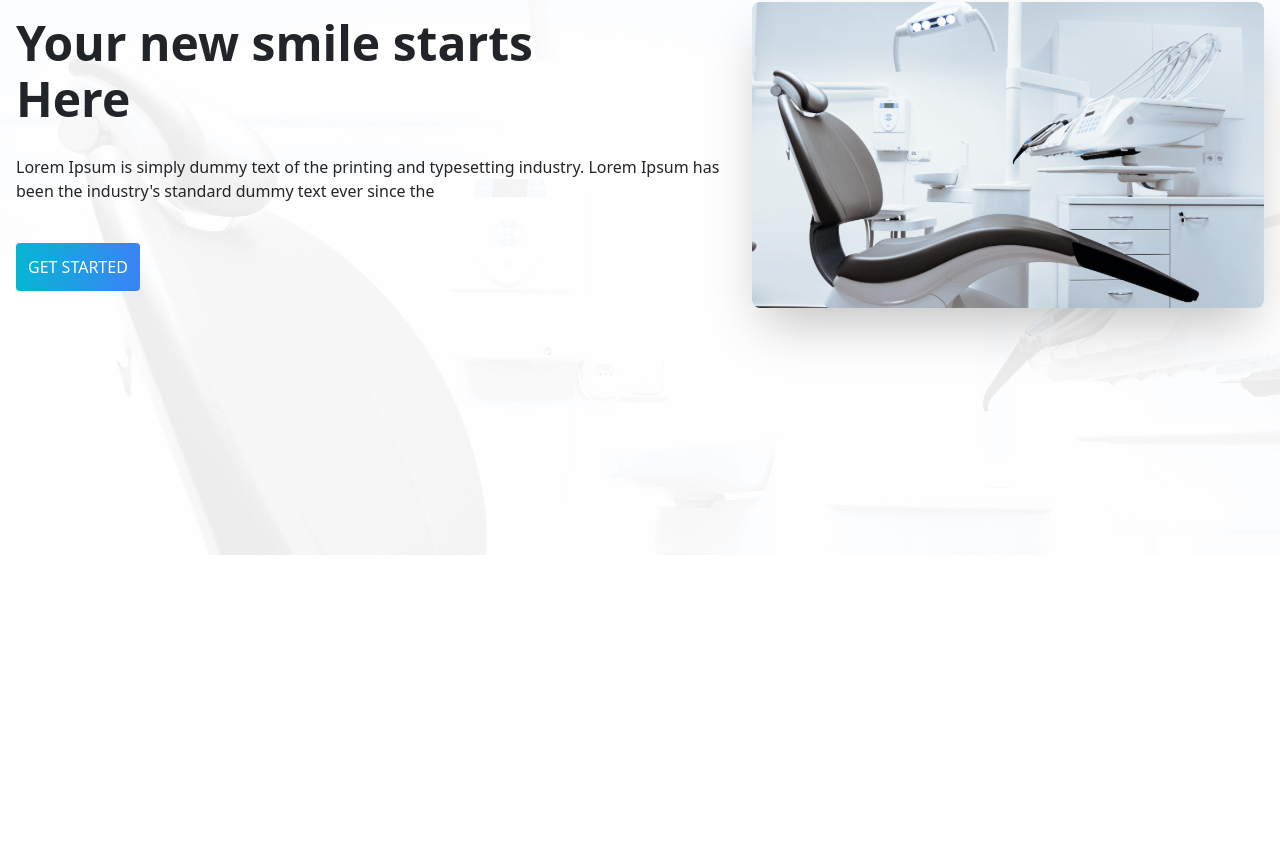
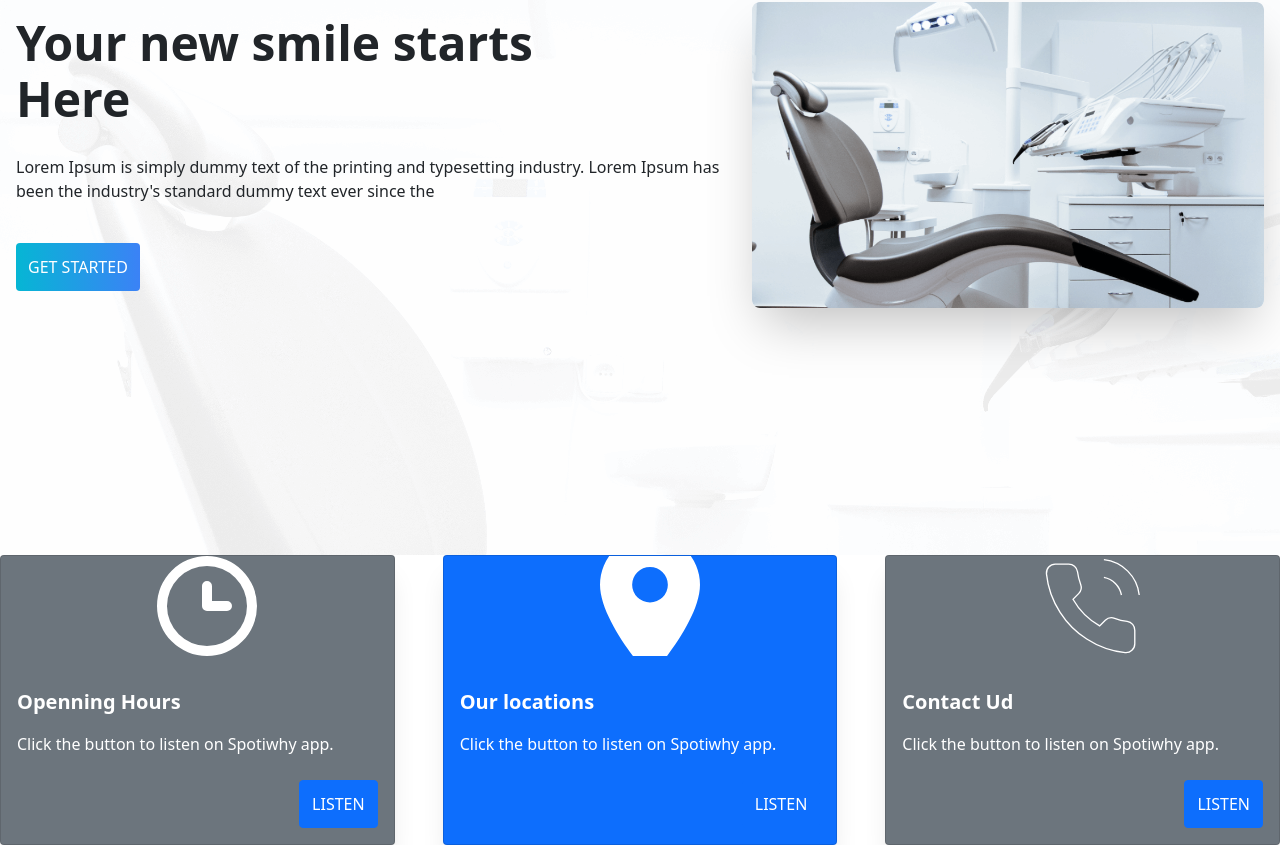
Before and after one commit to 1234-56prova/doctors-portal-client, a React (Create React App) app: page / in a window 1280 px wide. Shown: the part 325-1170 px from the top of the page. Before the commit the page ends 880 px from the top, so only its background shows below. Built offline with nearby package versions, Linux system fonts and the light colour scheme.

Commit message:
info cards

```diff
--- a/src/Pages/Home/Home/home.js
+++ b/src/Pages/Home/Home/home.js
@@ -1,10 +1,12 @@
 import React from 'react';
 import Banner from '../Banner/Banner';
+import Info from '../Info/Info';
 
 const home = () => {
     return (
         <div>
          <Banner></Banner>
+         <Info></Info>
         </div>
     );
 };
--- /dev/null
+++ b/src/Pages/Home/Info/Info.js
@@ -0,0 +1,17 @@
+import React from 'react';
+import InfoCard from './InfoCard/InfoCard';
+import clock from '../../../icons/clock.svg';
+import marker from '../../../icons/marker.svg';
+import phone from '../../../icons/phone.svg';
+
+const Info = () => {
+    return (
+        <div className='grid grid-cols-1 lg:grid-cols-3 gap-5'>
+            <InfoCard color='secondary' cardTitle="Openning Hours" img={clock}></InfoCard>
+            <InfoCard color='primary' cardTitle="Our locations" img={marker}></InfoCard>
+            <InfoCard color='secondary' cardTitle="Contact Ud" img={phone}></InfoCard>
+        </div>
+    );
+};
+
+export default Info;
--- /dev/null
+++ b/src/Pages/Home/Info/InfoCard/InfoCard.js
@@ -0,0 +1,18 @@
+import React from 'react';
+
+const InfoCard = ({ img, cardTitle, color }) => {
+    return (
+        <div class={`card lg:card-side bg-${color} shadow-xl`}>
+            <figure className='pl-5'><img style={{width: '100px', height: '100px'}} src={img} alt="Album" /></figure>
+            <div class="card-body text-white">
+                <h2 class="card-title">{cardTitle}</h2>
+                <p>Click the button to listen on Spotiwhy app.</p>
+                <div class="card-actions justify-end">
+                    <button class="btn btn-primary">Listen</button>
+                </div>
+            </div>
+        </div>
+    );
+};
+
+export default InfoCard;
--- a/tailwind.config.js
+++ b/tailwind.config.js
@@ -8,7 +8,7 @@ module.exports = {
   daisyui: {
     themes: [
       {
-        doctortheme: {
+        theme: {
           primary: "#0FCFEC",
           secondary: "#19D3AE",
           accent: "#3A4256",
```
